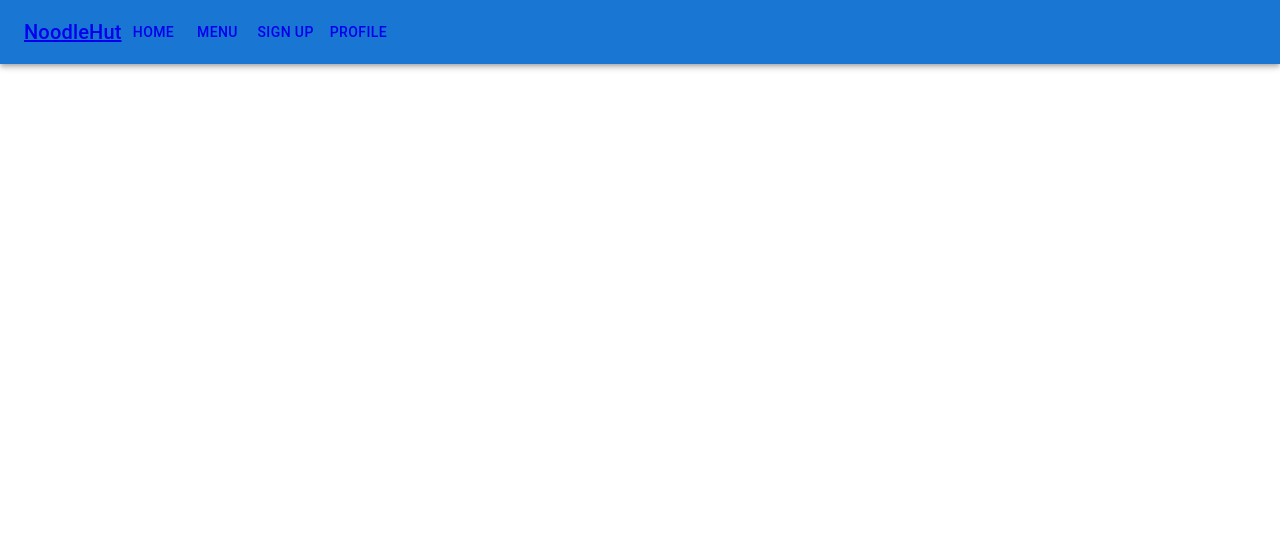
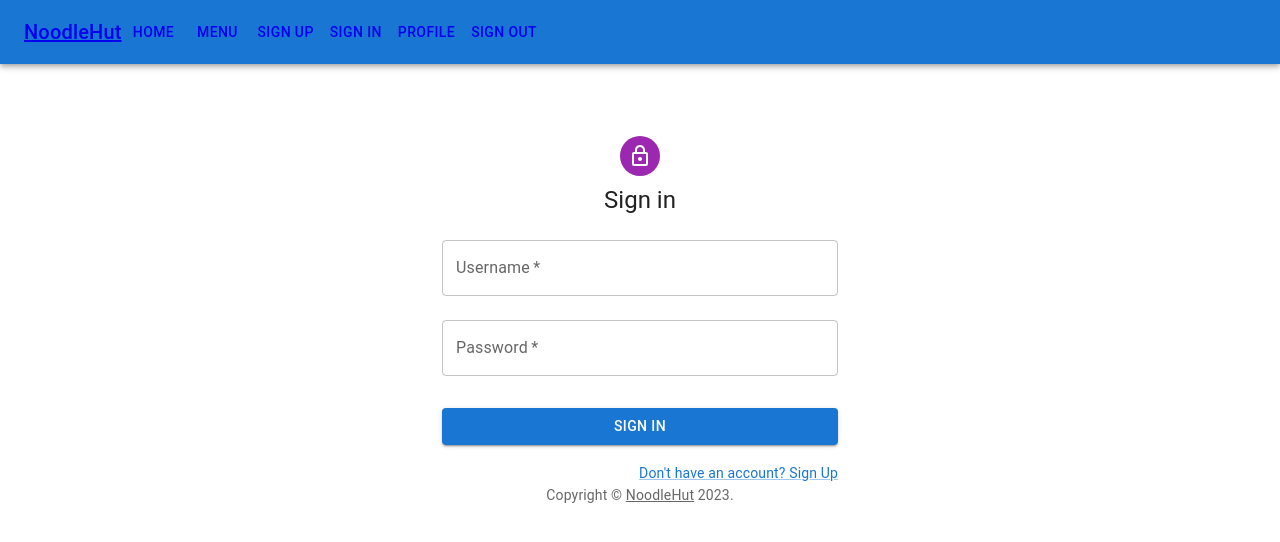
Before and after one commit to mariered0/50_Capstone-Project2_noodlehut_frontend_CRA, a React (Create React App) app: page /signin in a window 1280 px wide. Shown: the top 542 px of the page. Built offline with nearby package versions, Linux system fonts and the light colour scheme; no server answers.

Commit message:
add & fix user signin flow

```diff
--- a/src/App.js
+++ b/src/App.js
@@ -24,18 +24,21 @@ function App() {
     }
   };
 
-  async function login(data) {
+  async function signin(data) {
     try{
+      console.log('signin ran');
       let token = await NoodleHutApi.login(data);
       setToken(token);
+      console.log("logged in");
       return { success: true }
     } catch (e) {
-      console.error("login failed", e);
+      console.error("signin failed", e);
       return { success: false, e };
     }
   };
 
-  async function logout() {
+  async function signout() {
+    console.log('sign out ran!')
     setCurrentUser(null);
     setToken(null);
   };
@@ -50,6 +53,7 @@ function App() {
             NoodleHutApi.token = token;
             const user = await NoodleHutApi.currentUser(username);
             setCurrentUser(user);
+            console.log('current user:', user);
           }
         } catch (e){
           console.error("getCurrentUser failed", e);
@@ -65,7 +69,7 @@ function App() {
   return (
     <div className="App">
       <UserContext.Provider
-        value={{ token, currentUser, setCurrentUser, signup, login, logout }}
+        value={{ token, currentUser, setCurrentUser, signup, signin, signout }}
       >
         <AppRoutes />
       </UserContext.Provider>
--- a/src/AppRoutes.js
+++ b/src/AppRoutes.js
@@ -4,6 +4,7 @@ import Home from "./home/Home";
 import NavBar from "./nav/NavBar";
 import MenuList from "./menu/MenuList";
 import Signup from "./user/SignupForm";
+import Signin from "./user/SigninForm";
 
 function AppRoutes() {
     return (
@@ -21,6 +22,8 @@ function AppRoutes() {
 
             <Route path="/signup" element={<Signup />} />
 
+            <Route path="/signin" element={<Signin />}  />
+
             </Routes>
 
         </BrowserRouter>
--- a/src/api/api.js
+++ b/src/api/api.js
@@ -40,6 +40,7 @@ class NoodleHutApi {
     /** Login user */
     static async login (data) {
         let res = await this.request('auth/token', data, "post");
+        console.log('res.token', res.token);
         return res.token;
     }
 
@@ -92,6 +93,6 @@ class NoodleHutApi {
 }
 
 // for now, put token (test_admin / password on the class)
-NoodleHutApi.token = "eyJhbGciOiJIUzI1NiIsInR5cCI6IkpXVCJ9.eyJ1c2VybmFtZSI6InRlc3RfYWRtaW4iLCJpc0FkbWluIjp0cnVlLCJpYXQiOjE2ODM1OTYxNzB9.BiqU4PbrDaWXQGd4xZyelNGCUjWc61pX8R9vbuGUlX4"
+// NoodleHutApi.token = "eyJhbGciOiJIUzI1NiIsInR5cCI6IkpXVCJ9.eyJ1c2VybmFtZSI6InRlc3RfYWRtaW4iLCJpc0FkbWluIjp0cnVlLCJpYXQiOjE2ODM1OTYxNzB9.BiqU4PbrDaWXQGd4xZyelNGCUjWc61pX8R9vbuGUlX4"
 
 export default NoodleHutApi;
--- a/src/home/Home.js
+++ b/src/home/Home.js
@@ -1,8 +1,12 @@
-import { Box, Container, Typography } from "@mui/material";
-import React from "react";
+import React, { useContext } from "react";
+import { Link } from "react-router-dom";
+import userContext from "../user/UserContext";
+import { Box, Container, Typography, Button } from "@mui/material";
+import RestaurantIcon from '@mui/icons-material/Restaurant';
 
 
 function Home() {
+  const { currentUser } = useContext(userContext);
 
   return (
     <main>
@@ -14,11 +18,18 @@ function Home() {
           }}
         >
       <Container maxWidth="sm">
+        { currentUser ? <Typography component="h2" variant="h2" align="center" color="textPrimary" gutterBottom>Welcome back, {currentUser.firstName}!</Typography>
+        : ""}
+
         <Typography component="h1" variant="h2" align="center" color="textPrimary" gutterBottom>NoodleHut
         </Typography>
         <Typography variant="h5" align="center" color="text.secondary" paragraph>
             Thai home-style coocking. We serve authentically traditional Thai dishes. No dine-in. This is a take-out restaurant.
         </Typography>
+
+        { currentUser ? "" : <Link to="/menu"><Box textAlign="center"><Button variant="contained" startIcon={<RestaurantIcon />}>
+            Care to order?
+          </Button></Box></Link>}
 
       </Container>
       </Box>
--- a/src/nav/NavBar.js
+++ b/src/nav/NavBar.js
@@ -1,9 +1,11 @@
-import React from "react";
-import { NavLink } from "react-router-dom";
+import React, { useContext } from "react";
+import { NavLink, Link } from "react-router-dom";
+import UserContext from "../user/UserContext";
 import "./NavBar.css";
 import { AppBar, Toolbar, Typography, Button, CssBaseline } from "@mui/material";
 
 function NavBar() {
+  const { currentUser, signout } = useContext(UserContext);
 
   return (
     <>
@@ -27,8 +29,18 @@ function NavBar() {
           <NavLink to="/signup">
           <Button color="inherit">Sign Up</Button>
           </NavLink>
+
+          <NavLink to="/signin">
+          <Button color="inherit">Sign In</Button>
+          </NavLink>
+
+
           <NavLink to="/user">
           <Button color="inherit">Profile</Button>
+          </NavLink>
+
+          <NavLink to="/" onClick={signout}>
+            <Button color="inherit">Sign Out</Button>
           </NavLink>
         </Toolbar>
       </AppBar>
--- /dev/null
+++ b/src/schemas/signInSchema.js
@@ -0,0 +1,6 @@
+import * as yup from "yup";
+
+export const signInSchema = yup.object().shape({
+    username: yup.string().required("Required"),
+    password: yup.string().min(5).required("Required")
+});
--- a/src/schemas/index.js
+++ b/src/schemas/signUpSchema.js
@@ -2,7 +2,7 @@ import * as yup from "yup";
 
 const phoneRegExp = /^(\+\d{1,2}\s?)?\(?\d{3}\)?[\s.-]?\d{3}[\s.-]?\d{4}$/
 
-export const userFormSchema = yup.object().shape({
+export const signUpSchema = yup.object().shape({
     firstName: yup.string().required("Required"),
     lastName: yup.string().required("Required"),
     username: yup.string().required("Required"),
--- /dev/null
+++ b/src/user/SigninForm.js
@@ -0,0 +1,114 @@
+import React, { useContext, useState } from "react";
+import { useNavigate } from "react-router-dom";
+import userContext from "./UserContext";
+import { useFormik } from "formik";
+import { signInSchema } from "../schemas/signInSchema";
+import Copyright from "./Copyright";
+import ErrorMessage from "../common/ErrorMessage";
+import { CssBaseline, Container, Avatar, Typography, Grid, TextField,  Button, Link, Box } from "@mui/material";
+import LockOutlinedIcon from "@mui/icons-material/LockOutlined";
+
+const SigninForm = () => {
+    const { token, signin } = useContext(userContext);
+    const navigate = useNavigate();
+    const [submitErrors, setErrors ] = useState(null);
+
+    const onSubmit = async (values, actions, e) => {
+        console.log('it was ran');
+        console.log('enterd values:', values);
+        const msg = await signin(values);
+        if (msg.success) {
+          navigate('/');
+          console.log("submitted successfully!")
+          actions.resetForm();
+        }else {
+          //Set server-side error to state.
+          setErrors(submitErrors => [msg.e[0].data.error.message]);
+        }
+      }
+
+    const { handleBlur, errors, touched, handleChange, handleSubmit } = useFormik({
+        initialValues: {
+          username: "",
+          password: ""
+        },
+        validationSchema: signInSchema,
+        onSubmit,
+      });
+
+    return (
+    // <ThemeProvider theme={defaultTheme}>
+    <>
+      <Container component="main" maxWidth="xs">
+        <CssBaseline />
+        <Box
+          sx={{
+            marginTop: 8,
+            display: 'flex',
+            flexDirection: 'column',
+            alignItems: 'center',
+          }}
+        >
+          <Avatar sx={{ m: 1, bgcolor: 'secondary.main' }}>
+            <LockOutlinedIcon />
+          </Avatar>
+          <Typography component="h1" variant="h5">
+            Sign in
+          </Typography>
+
+          {submitErrors && <ErrorMessage error={submitErrors} /> }
+
+          <Box component="form" onSubmit={handleSubmit} noValidate sx={{ mt: 1 }}>
+            <TextField
+              margin="normal"
+              required
+              fullWidth
+              id="username"
+              label="Username"
+              name="username"
+              autoComplete="username"
+              onChange={handleChange}
+              onBlur={handleBlur}
+              error={errors.username && touched.username ? true : false}
+              helperText={touched.username ? errors.username : ""}
+            />
+            <TextField
+              margin="normal"
+              required
+              fullWidth
+              name="password"
+              label="Password"
+              type="password"
+              id="password"
+              autoComplete="current-password"
+              onChange={handleChange}
+              onBlur={handleBlur}
+              error={errors.password && touched.password ? true : false}
+              helperText={touched.password ? errors.password : ""}
+            />
+            <Button
+              type="submit"
+              fullWidth
+              variant="contained"
+              sx={{ mt: 3, mb: 2 }}
+            >
+              Sign In
+            </Button>
+            <Grid justifyContent="flex-end"
+                  container>
+              <Grid item>
+                <Link href="#" variant="body2">
+                  {"Don't have an account? Sign Up"}
+                </Link>
+              </Grid>
+            </Grid>
+          </Box>
+        </Box>
+        <Copyright sx={{ mt: 8, mb: 4 }} />
+      </Container>
+      </>
+    // </ThemeProvider>
+    )
+}
+
+export default SigninForm;
--- a/src/user/SignupForm.js
+++ b/src/user/SignupForm.js
@@ -2,7 +2,7 @@ import React, { useContext, useState } from "react";
 import { useNavigate } from "react-router-dom";
 import userContext from "./UserContext";
 import { useFormik } from "formik";
-import { userFormSchema } from "../schemas";
+import { signUpSchema } from "../schemas/signUpSchema";
 import Copyright from "./Copyright";
 import ErrorMessage from "../common/ErrorMessage";
 import { Container, Avatar, Typography, Grid, TextField,  Button, Link, Box } from "@mui/material";
@@ -17,14 +17,13 @@ const SignupForm = () => {
   const onSubmit = async (values, actions, e) => {
     const msg = await signup(values);
     if (msg.success) {
-      navigate.apply('/');
+      navigate('/');
       console.log("submitted successfully!")
       actions.resetForm();
     }else {
       //Set server-side error to state.
       setErrors(submitErrors => [msg.e[0].data.error.message]);
     }
-
   }
 
   const { handleBlur, errors, touched, handleChange, handleSubmit } = useFormik({
@@ -37,7 +36,7 @@ const SignupForm = () => {
       email: "",
       isAdmin: false
     },
-    validationSchema: userFormSchema,
+    validationSchema: signUpSchema,
     onSubmit,
   });
 
```
Also changed, not shown: src/common/SuccessMessage.js (added, +14 -0 lines).
